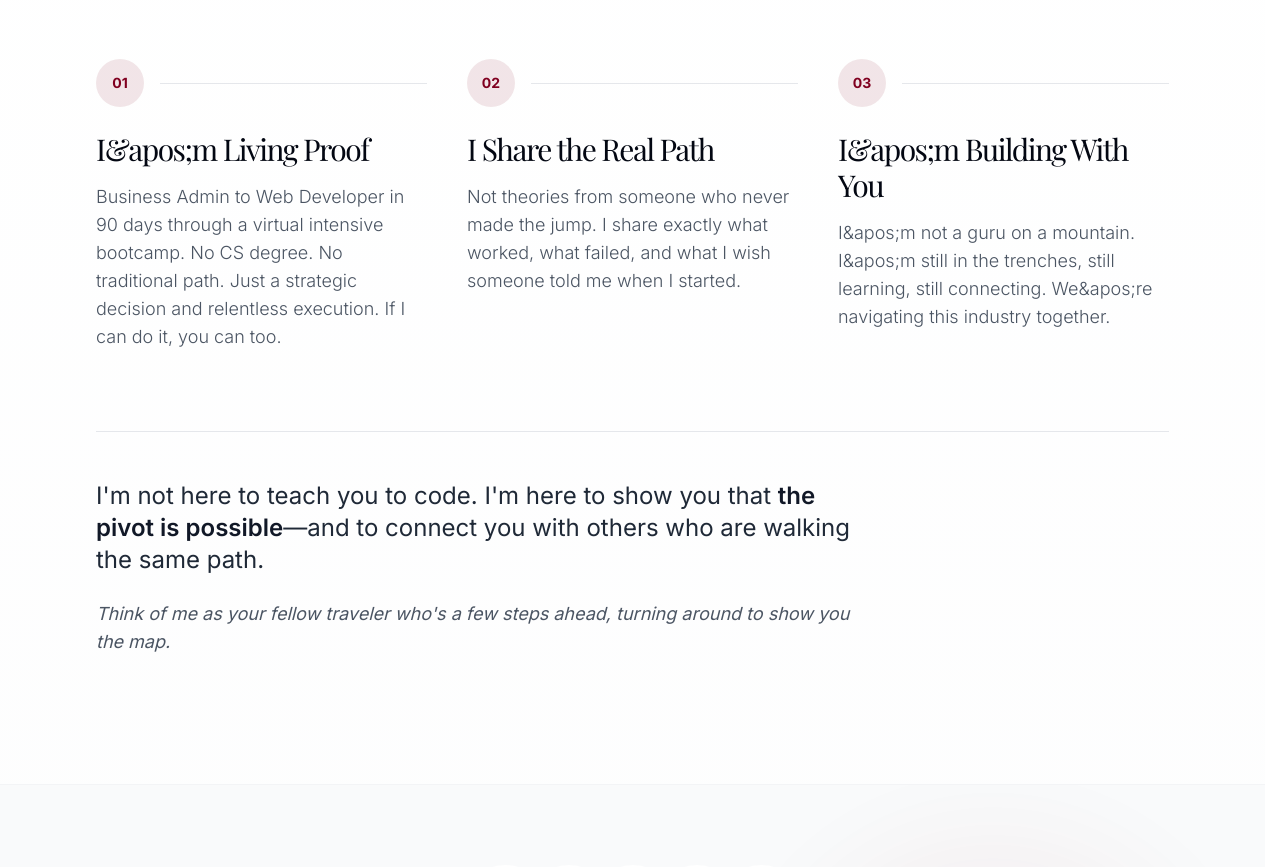
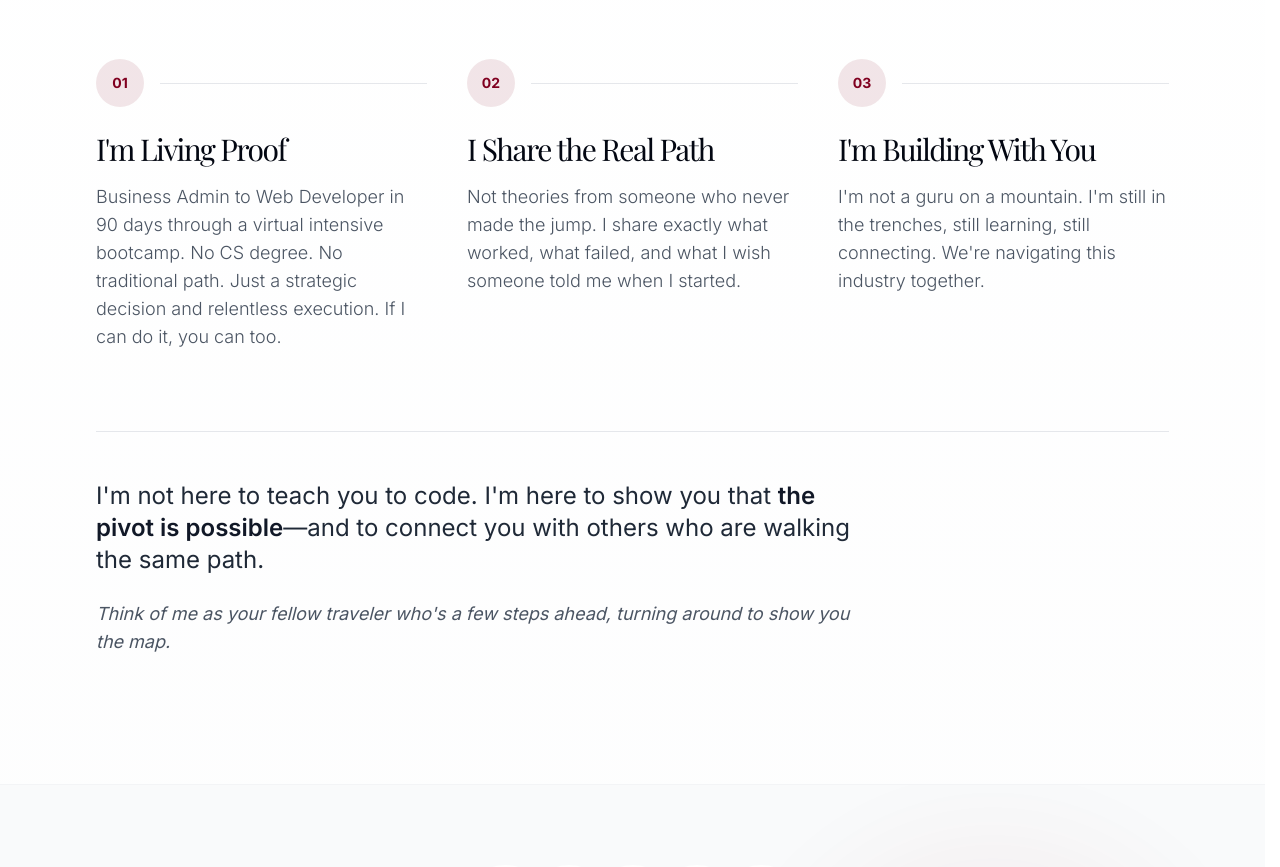
Before and after one commit to MaameNancy/nancy-kyere-website, a Next.js app: page / in a window 1280 px wide. Shown: the part 5620-6487 px from the top of the page. Built offline with nearby package versions, Linux system fonts and the light colour scheme; grey boxes are pictures that could not be loaded; a web font is replaced by a local one.

Commit message:
updated why listen section

```diff
--- a/src/components/WhyListenSection.tsx
+++ b/src/components/WhyListenSection.tsx
@@ -4,7 +4,7 @@ import { motion } from 'framer-motion';
 const reasons = [
   {
     number: "01",
-    title: "I&apos;m Living Proof",
+    title: "I'm Living Proof", // Fixed: Uses regular apostrophe in string
     description: "Business Admin to Web Developer in 90 days through a virtual intensive bootcamp. No CS degree. No traditional path. Just a strategic decision and relentless execution. If I can do it, you can too."
   },
   {
@@ -14,8 +14,8 @@ const reasons = [
   },
   {
     number: "03",
-    title: "I&apos;m Building With You",
-    description: "I&apos;m not a guru on a mountain. I&apos;m still in the trenches, still learning, still connecting. We&apos;re navigating this industry together."
+    title: "I'm Building With You", // Fixed: Uses regular apostrophe in string
+    description: "I'm not a guru on a mountain. I'm still in the trenches, still learning, still connecting. We're navigating this industry together."
   }
 ];
 
```
